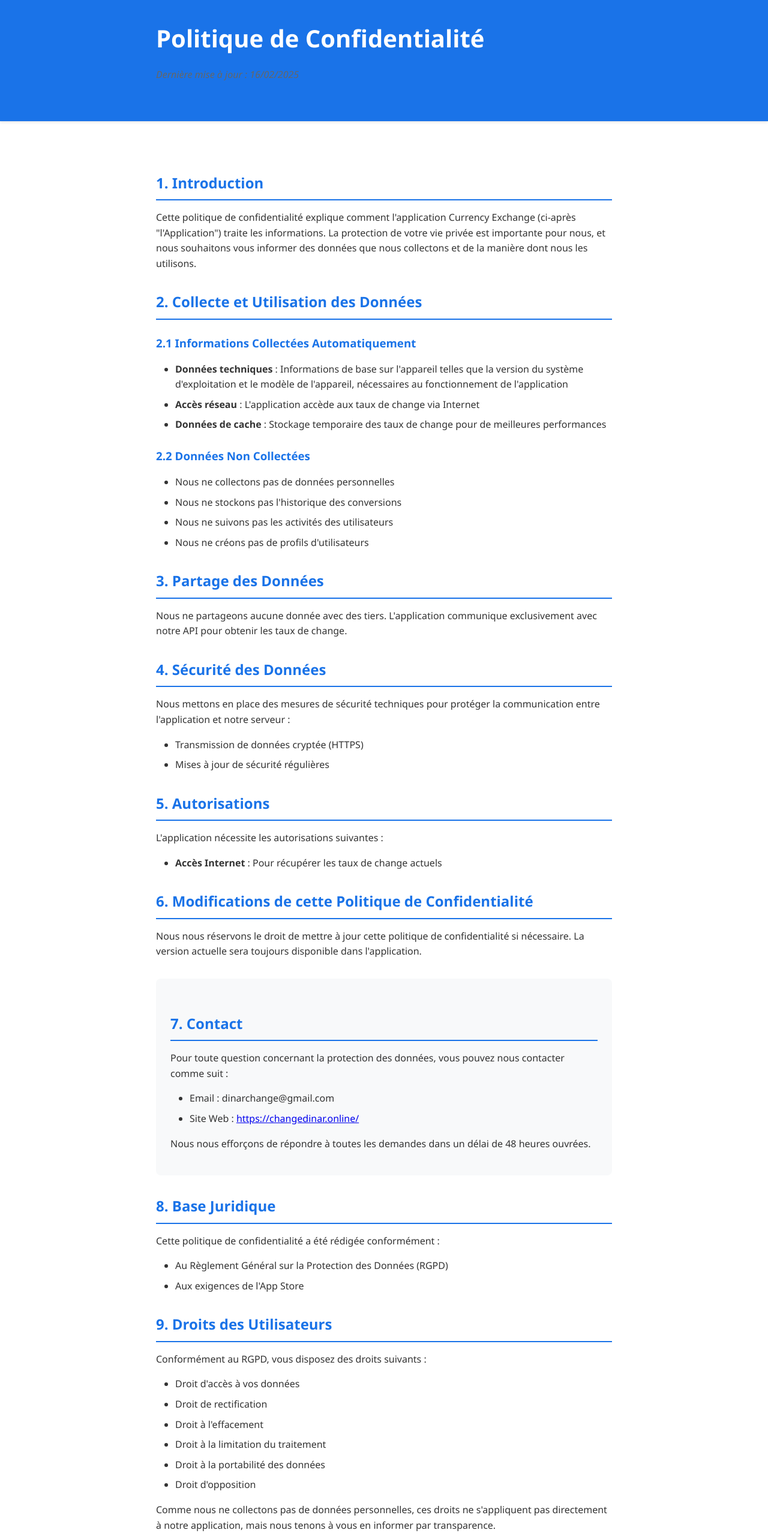
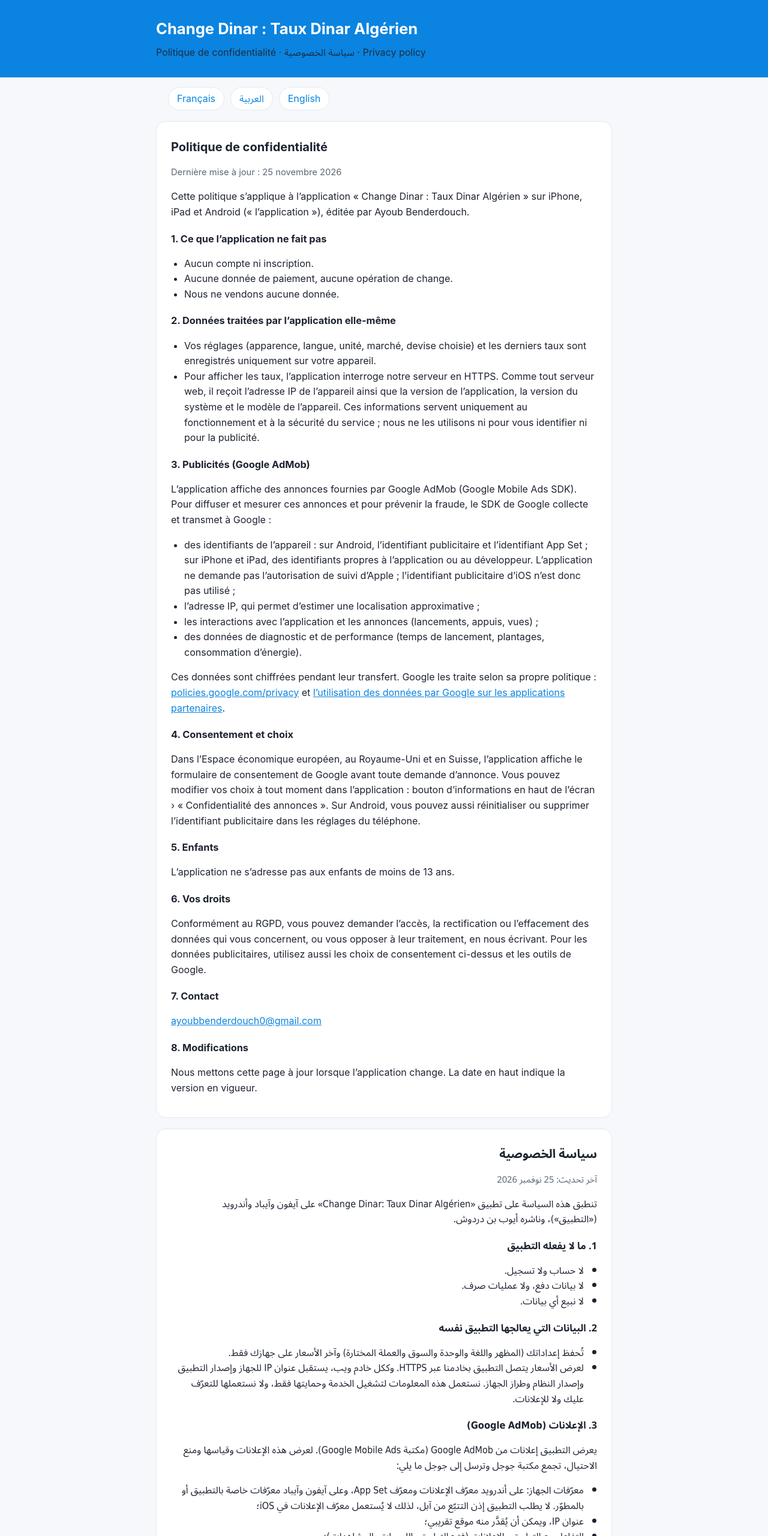
Before and after one commit to Ayoubbenderdouch/-privacy-policy, a plain HTML site: page index.html in a window 1280 px wide. Shown: the top 2560 px of the page at 60% size. Drawn offline with Linux system fonts and the light colour scheme.

Commit message:
Privacy policy for Change Dinar 2.0: Google AdMob, consent, three languages
The app now shows Google AdMob ads; the policy names the data Google's
SDK collects (device identifiers, IP-based approximate location,
interactions, diagnostics), the consent form and the in-app 'Ad privacy'
choice, in French, Arabic and English.

Co-Authored-By: Claude Opus 5.5 <noreply@anthropic.com>

```diff
--- a/index.html
+++ b/index.html
@@ -1,223 +1,172 @@
-<!DOCTYPE html>
+<!doctype html>
 <html lang="fr">
 <head>
-    <meta charset="UTF-8">
-    <meta name="viewport" content="width=device-width, initial-scale=1.0">
-    <title>Politique de Confidentialité - DinarChange</title>
-    <style>
-        :root {
-            --primary-color: #1a73e8;
-            --text-color: #333;
-            --bg-color: #fff;
-            --secondary-bg: #f8f9fa;
-        }
-
-        * {
-            margin: 0;
-            padding: 0;
-            box-sizing: border-box;
-        }
-
-        body {
-            font-family: 'Segoe UI', Tahoma, Geneva, Verdana, sans-serif;
-            line-height: 1.6;
-            color: var(--text-color);
-            background-color: var(--bg-color);
-        }
-
-        .container {
-            max-width: 800px;
-            margin: 0 auto;
-            padding: 20px;
-        }
-
-        header {
-            background-color: var(--primary-color);
-            color: white;
-            padding: 2rem 0;
-            margin-bottom: 2rem;
-            box-shadow: 0 2px 4px rgba(0,0,0,0.1);
-        }
-
-        .header-content {
-            max-width: 800px;
-            margin: 0 auto;
-            padding: 0 20px;
-        }
-
-        h1 {
-            font-size: 2.5rem;
-            margin-bottom: 1rem;
-        }
-
-        .last-updated {
-            font-style: italic;
-            color: #666;
-            margin-bottom: 2rem;
-        }
-
-        h2 {
-            color: var(--primary-color);
-            margin: 2rem 0 1rem;
-            padding-bottom: 0.5rem;
-            border-bottom: 2px solid var(--primary-color);
-        }
-
-        h3 {
-            color: var(--primary-color);
-            margin: 1.5rem 0 1rem;
-        }
-
-        p, ul {
-            margin-bottom: 1rem;
-        }
-
-        ul {
-            padding-left: 2rem;
-        }
-
-        li {
-            margin-bottom: 0.5rem;
-        }
-
-        .contact-info {
-            background-color: var(--secondary-bg);
-            padding: 1.5rem;
-            border-radius: 8px;
-            margin: 2rem 0;
-        }
-
-        .contact-info h3 {
-            color: var(--primary-color);
-            margin-top: 0;
-        }
-
-        footer {
-            background-color: var(--secondary-bg);
-            padding: 2rem 0;
-            margin-top: 3rem;
-            text-align: center;
-            color: #666;
-        }
-
-        @media (max-width: 768px) {
-            .container {
-                padding: 15px;
-            }
-
-            h1 {
-                font-size: 2rem;
-            }
-
-            h2 {
-                font-size: 1.5rem;
-            }
-        }
-    </style>
+<meta charset="utf-8">
+<meta name="viewport" content="width=device-width, initial-scale=1">
+<title>Politique de confidentialité – Change Dinar</title>
+<style>
+  :root { --accent: #0a84e0; --text: #1d2330; --muted: #5b6575; --line: #e3e8ef; --bg: #f6f8fb; }
+  * { box-sizing: border-box; }
+  body { margin: 0; font: 16px/1.6 -apple-system, "Segoe UI", Roboto, "Noto Sans Arabic", Tahoma, sans-serif; color: var(--text); background: var(--bg); }
+  header { background: var(--accent); color: #fff; padding: 28px 20px; }
+  header h1 { margin: 0 auto; max-width: 760px; font-size: 1.6rem; }
+  header p { margin: 6px auto 0; max-width: 760px; opacity: .9; }
+  nav { max-width: 760px; margin: 16px auto 0; padding: 0 20px; display: flex; gap: 10px; flex-wrap: wrap; }
+  nav a { color: var(--accent); background: #fff; border: 1px solid var(--line); border-radius: 999px; padding: 6px 14px; text-decoration: none; }
+  section { max-width: 760px; margin: 18px auto; background: #fff; border: 1px solid var(--line); border-radius: 16px; padding: 8px 24px 20px; }
+  section[dir="rtl"] { font-family: "Noto Sans Arabic", Tahoma, -apple-system, sans-serif; }
+  h2 { font-size: 1.25rem; margin: 18px 0 4px; }
+  h3 { font-size: 1.02rem; margin: 18px 0 4px; }
+  p, li { color: var(--text); }
+  ul { padding-inline-start: 22px; }
+  .muted { color: var(--muted); font-size: .92rem; }
+  a { color: var(--accent); }
+  footer { max-width: 760px; margin: 24px auto 40px; padding: 0 20px; color: var(--muted); font-size: .9rem; }
+</style>
 </head>
 <body>
-    <header>
-        <div class="header-content">
-            <h1>Politique de Confidentialité</h1>
-            <div class="last-updated">Dernière mise à jour : 16/02/2025</div>
-        </div>
-    </header>
+<header>
+  <h1>Change Dinar : Taux Dinar Algérien</h1>
+  <p>Politique de confidentialité · سياسة الخصوصية · Privacy policy</p>
+</header>
+<nav>
+  <a href="#fr">Français</a>
+  <a href="#ar">العربية</a>
+  <a href="#en">English</a>
+</nav>
 
-    <div class="container">
-        <section>
-            <h2>1. Introduction</h2>
-            <p>Cette politique de confidentialité explique comment l'application Currency Exchange (ci-après "l'Application") traite les informations. La protection de votre vie privée est importante pour nous, et nous souhaitons vous informer des données que nous collectons et de la manière dont nous les utilisons.</p>
-        </section>
+<section id="fr" lang="fr">
+  <h2>Politique de confidentialité</h2>
+  <p class="muted">Dernière mise à jour : 25 novembre 2026</p>
+  <p>Cette politique s’applique à l’application « Change Dinar : Taux Dinar Algérien » sur iPhone, iPad et Android (« l’application »), éditée par Ayoub Benderdouch.</p>
 
-        <section>
-            <h2>2. Collecte et Utilisation des Données</h2>
+  <h3>1. Ce que l’application ne fait pas</h3>
+  <ul>
+    <li>Aucun compte ni inscription.</li>
+    <li>Aucune donnée de paiement, aucune opération de change.</li>
+    <li>Nous ne vendons aucune donnée.</li>
+  </ul>
 
-            <h3>2.1 Informations Collectées Automatiquement</h3>
-            <ul>
-                <li><strong>Données techniques</strong> : Informations de base sur l'appareil telles que la version du système d'exploitation et le modèle de l'appareil, nécessaires au fonctionnement de l'application</li>
-                <li><strong>Accès réseau</strong> : L'application accède aux taux de change via Internet</li>
-                <li><strong>Données de cache</strong> : Stockage temporaire des taux de change pour de meilleures performances</li>
-            </ul>
+  <h3>2. Données traitées par l’application elle-même</h3>
+  <ul>
+    <li>Vos réglages (apparence, langue, unité, marché, devise choisie) et les derniers taux sont enregistrés uniquement sur votre appareil.</li>
+    <li>Pour afficher les taux, l’application interroge notre serveur en HTTPS. Comme tout serveur web, il reçoit l’adresse IP de l’appareil ainsi que la version de l’application, la version du système et le modèle de l’appareil. Ces informations servent uniquement au fonctionnement et à la sécurité du service ; nous ne les utilisons ni pour vous identifier ni pour la publicité.</li>
+  </ul>
 
-            <h3>2.2 Données Non Collectées</h3>
-            <ul>
-                <li>Nous ne collectons pas de données personnelles</li>
-                <li>Nous ne stockons pas l'historique des conversions</li>
-                <li>Nous ne suivons pas les activités des utilisateurs</li>
-                <li>Nous ne créons pas de profils d'utilisateurs</li>
-            </ul>
-        </section>
+  <h3>3. Publicités (Google AdMob)</h3>
+  <p>L’application affiche des annonces fournies par Google AdMob (Google Mobile Ads SDK). Pour diffuser et mesurer ces annonces et pour prévenir la fraude, le SDK de Google collecte et transmet à Google :</p>
+  <ul>
+    <li>des identifiants de l’appareil : sur Android, l’identifiant publicitaire et l’identifiant App Set ; sur iPhone et iPad, des identifiants propres à l’application ou au développeur. L’application ne demande pas l’autorisation de suivi d’Apple ; l’identifiant publicitaire d’iOS n’est donc pas utilisé ;</li>
+    <li>l’adresse IP, qui permet d’estimer une localisation approximative ;</li>
+    <li>les interactions avec l’application et les annonces (lancements, appuis, vues) ;</li>
+    <li>des données de diagnostic et de performance (temps de lancement, plantages, consommation d’énergie).</li>
+  </ul>
+  <p>Ces données sont chiffrées pendant leur transfert. Google les traite selon sa propre politique : <a href="https://policies.google.com/privacy">policies.google.com/privacy</a> et <a href="https://policies.google.com/technologies/partner-sites">l’utilisation des données par Google sur les applications partenaires</a>.</p>
 
-        <section>
-            <h2>3. Partage des Données</h2>
-            <p>Nous ne partageons aucune donnée avec des tiers. L'application communique exclusivement avec notre API pour obtenir les taux de change.</p>
-        </section>
+  <h3>4. Consentement et choix</h3>
+  <p>Dans l’Espace économique européen, au Royaume-Uni et en Suisse, l’application affiche le formulaire de consentement de Google avant toute demande d’annonce. Vous pouvez modifier vos choix à tout moment dans l’application : bouton d’informations en haut de l’écran › « Confidentialité des annonces ». Sur Android, vous pouvez aussi réinitialiser ou supprimer l’identifiant publicitaire dans les réglages du téléphone.</p>
 
-        <section>
-            <h2>4. Sécurité des Données</h2>
-            <p>Nous mettons en place des mesures de sécurité techniques pour protéger la communication entre l'application et notre serveur :</p>
-            <ul>
-                <li>Transmission de données cryptée (HTTPS)</li>
-                <li>Mises à jour de sécurité régulières</li>
-            </ul>
-        </section>
+  <h3>5. Enfants</h3>
+  <p>L’application ne s’adresse pas aux enfants de moins de 13 ans.</p>
 
-        <section>
-            <h2>5. Autorisations</h2>
-            <p>L'application nécessite les autorisations suivantes :</p>
-            <ul>
-                <li><strong>Accès Internet</strong> : Pour récupérer les taux de change actuels</li>
-            </ul>
-        </section>
+  <h3>6. Vos droits</h3>
+  <p>Conformément au RGPD, vous pouvez demander l’accès, la rectification ou l’effacement des données qui vous concernent, ou vous opposer à leur traitement, en nous écrivant. Pour les données publicitaires, utilisez aussi les choix de consentement ci-dessus et les outils de Google.</p>
 
-        <section>
-            <h2>6. Modifications de cette Politique de Confidentialité</h2>
-            <p>Nous nous réservons le droit de mettre à jour cette politique de confidentialité si nécessaire. La version actuelle sera toujours disponible dans l'application.</p>
-        </section>
+  <h3>7. Contact</h3>
+  <p><a href="mailto:ayoubbenderdouch0@gmail.com">ayoubbenderdouch0@gmail.com</a></p>
 
-        <section class="contact-info">
-            <h2>7. Contact</h2>
-            <p>Pour toute question concernant la protection des données, vous pouvez nous contacter comme suit :</p>
-            <ul>
-                <li>Email : dinarchange@gmail.com</li>
-                <li>Site Web : <a href="https://changedinar.online/">https://changedinar.online/</a></li>
-            </ul>
-            <p>Nous nous efforçons de répondre à toutes les demandes dans un délai de 48 heures ouvrées.</p>
-        </section>
+  <h3>8. Modifications</h3>
+  <p>Nous mettons cette page à jour lorsque l’application change. La date en haut indique la version en vigueur.</p>
+</section>
 
-        <section>
-            <h2>8. Base Juridique</h2>
-            <p>Cette politique de confidentialité a été rédigée conformément :</p>
-            <ul>
-                <li>Au Règlement Général sur la Protection des Données (RGPD)</li>
-                <li>Aux exigences de l'App Store</li>
-            </ul>
-        </section>
+<section id="ar" lang="ar" dir="rtl">
+  <h2>سياسة الخصوصية</h2>
+  <p class="muted">آخر تحديث: 25 نوفمبر 2026</p>
+  <p>تنطبق هذه السياسة على تطبيق «Change Dinar: Taux Dinar Algérien» على آيفون وآيباد وأندرويد («التطبيق»)، وناشره أيوب بن دردوش.</p>
 
-        <section>
-            <h2>9. Droits des Utilisateurs</h2>
-            <p>Conformément au RGPD, vous disposez des droits suivants :</p>
-            <ul>
-                <li>Droit d'accès à vos données</li>
-                <li>Droit de rectification</li>
-                <li>Droit à l'effacement</li>
-                <li>Droit à la limitation du traitement</li>
-                <li>Droit à la portabilité des données</li>
-                <li>Droit d'opposition</li>
-            </ul>
-            <p>Comme nous ne collectons pas de données personnelles, ces droits ne s'appliquent pas directement à notre application, mais nous tenons à vous en informer par transparence.</p>
-        </section>
+  <h3>1. ما لا يفعله التطبيق</h3>
+  <ul>
+    <li>لا حساب ولا تسجيل.</li>
+    <li>لا بيانات دفع، ولا عمليات صرف.</li>
+    <li>لا نبيع أي بيانات.</li>
+  </ul>
 
-        <section>
-            <h2>10. Utilisation par les Mineurs</h2>
-            <p>Notre application ne collecte pas sciemment de données concernant les mineurs de moins de 13 ans. Si vous êtes un parent ou un tuteur et que vous pensez que votre enfant nous a fourni des informations, veuillez nous contacter pour que nous puissions prendre les mesures nécessaires.</p>
-        </section>
-    </div>
+  <h3>2. البيانات التي يعالجها التطبيق نفسه</h3>
+  <ul>
+    <li>تُحفظ إعداداتك (المظهر واللغة والوحدة والسوق والعملة المختارة) وآخر الأسعار على جهازك فقط.</li>
+    <li>لعرض الأسعار يتصل التطبيق بخادمنا عبر HTTPS. وككل خادم ويب، يستقبل عنوان IP للجهاز وإصدار التطبيق وإصدار النظام وطراز الجهاز. نستعمل هذه المعلومات لتشغيل الخدمة وحمايتها فقط، ولا نستعملها للتعرّف عليك ولا للإعلانات.</li>
+  </ul>
 
-    <footer>
-        <div class="container">
-            <p>&copy; 2025 DinarChange. Tous droits réservés.</p>
-        </div>
-    </footer>
+  <h3>3. الإعلانات (Google AdMob)</h3>
+  <p>يعرض التطبيق إعلانات من Google AdMob (مكتبة Google Mobile Ads). لعرض هذه الإعلانات وقياسها ومنع الاحتيال، تجمع مكتبة جوجل وترسل إلى جوجل ما يلي:</p>
+  <ul>
+    <li>معرّفات الجهاز: على أندرويد معرّف الإعلانات ومعرّف App Set، وعلى آيفون وآيباد معرّفات خاصة بالتطبيق أو بالمطوّر. لا يطلب التطبيق إذن التتبّع من آبل، لذلك لا يُستعمل معرّف الإعلانات في iOS؛</li>
+    <li>عنوان IP، ويمكن أن يُقدَّر منه موقع تقريبي؛</li>
+    <li>التفاعل مع التطبيق والإعلانات (فتح التطبيق، اللمسات، المشاهدات)؛</li>
+    <li>بيانات التشخيص والأداء (زمن الفتح، الأعطال، استهلاك الطاقة).</li>
+  </ul>
+  <p>تُشفَّر هذه البيانات أثناء نقلها. وتعالجها جوجل وفق سياستها: <a href="https://policies.google.com/privacy">policies.google.com/privacy</a> و<a href="https://policies.google.com/technologies/partner-sites">كيف تستخدم جوجل بيانات التطبيقات الشريكة</a>.</p>
+
+  <h3>4. الموافقة والاختيارات</h3>
+  <p>في المنطقة الاقتصادية الأوروبية والمملكة المتحدة وسويسرا يعرض التطبيق نموذج موافقة جوجل قبل أي طلب إعلان. يمكنك تغيير اختياراتك في أي وقت داخل التطبيق: زر المعلومات أعلى الشاشة › «خصوصية الإعلانات». وعلى أندرويد يمكنك أيضاً إعادة ضبط معرّف الإعلانات أو حذفه من إعدادات الهاتف.</p>
+
+  <h3>5. الأطفال</h3>
+  <p>التطبيق غير موجّه للأطفال دون 13 سنة.</p>
+
+  <h3>6. حقوقك</h3>
+  <p>وفق اللائحة الأوروبية لحماية البيانات يمكنك أن تطلب الاطلاع على بياناتك أو تصحيحها أو حذفها، أو أن تعترض على معالجتها، بمراسلتنا. ولبيانات الإعلانات استعمل أيضاً اختيارات الموافقة أعلاه وأدوات جوجل.</p>
+
+  <h3>7. التواصل</h3>
+  <p><a href="mailto:ayoubbenderdouch0@gmail.com">ayoubbenderdouch0@gmail.com</a></p>
+
+  <h3>8. التعديلات</h3>
+  <p>نحدّث هذه الصفحة عندما يتغيّر التطبيق. التاريخ في الأعلى يدل على النسخة السارية.</p>
+</section>
+
+<section id="en" lang="en">
+  <h2>Privacy policy</h2>
+  <p class="muted">Last updated: 25 November 2026</p>
+  <p>This policy applies to the app “Change Dinar: Taux Dinar Algérien” on iPhone, iPad and Android (“the app”), published by Ayoub Benderdouch.</p>
+
+  <h3>1. What the app does not do</h3>
+  <ul>
+    <li>No account and no sign-up.</li>
+    <li>No payment data and no currency exchange.</li>
+    <li>We do not sell any data.</li>
+  </ul>
+
+  <h3>2. Data the app itself handles</h3>
+  <ul>
+    <li>Your settings (appearance, language, unit, market, chosen currency) and the last rates are stored only on your device.</li>
+    <li>To show the rates, the app calls our server over HTTPS. Like any web server, it receives the device’s IP address together with the app version, the system version and the device model. We use this only to run and protect the service; we do not use it to identify you or for advertising.</li>
+  </ul>
+
+  <h3>3. Advertising (Google AdMob)</h3>
+  <p>The app shows ads served by Google AdMob (Google Mobile Ads SDK). To serve and measure these ads and to prevent fraud, Google’s SDK collects and sends to Google:</p>
+  <ul>
+    <li>device identifiers: on Android, the advertising ID and the App Set ID; on iPhone and iPad, app- or developer-scoped identifiers. The app does not ask for Apple’s tracking permission, so the iOS advertising identifier is not used;</li>
+    <li>the IP address, from which an approximate location can be estimated;</li>
+    <li>interactions with the app and the ads (launches, taps, views);</li>
+    <li>diagnostic and performance data (launch time, crashes, energy use).</li>
+  </ul>
+  <p>This data is encrypted in transit. Google processes it under its own policy: <a href="https://policies.google.com/privacy">policies.google.com/privacy</a> and <a href="https://policies.google.com/technologies/partner-sites">how Google uses information from apps that use its services</a>.</p>
+
+  <h3>4. Consent and choices</h3>
+  <p>In the European Economic Area, the United Kingdom and Switzerland, the app shows Google’s consent form before any ad request. You can change your choices at any time in the app: the information button at the top of the screen › “Ad privacy”. On Android you can also reset or delete the advertising ID in the phone’s settings.</p>
+
+  <h3>5. Children</h3>
+  <p>The app is not directed to children under 13.</p>
+
+  <h3>6. Your rights</h3>
+  <p>Under the GDPR you can ask to access, correct or erase data about you, or object to its processing, by writing to us. For advertising data, also use the consent choices above and Google’s tools.</p>
+
+  <h3>7. Contact</h3>
+  <p><a href="mailto:ayoubbenderdouch0@gmail.com">ayoubbenderdouch0@gmail.com</a></p>
+
+  <h3>8. Changes</h3>
+  <p>We update this page when the app changes. The date at the top shows the version in force.</p>
+</section>
+
+<footer>Change Dinar · <a href="https://ayoubbenderdouch.github.io/changedinar/">Support</a></footer>
 </body>
 </html>
```
